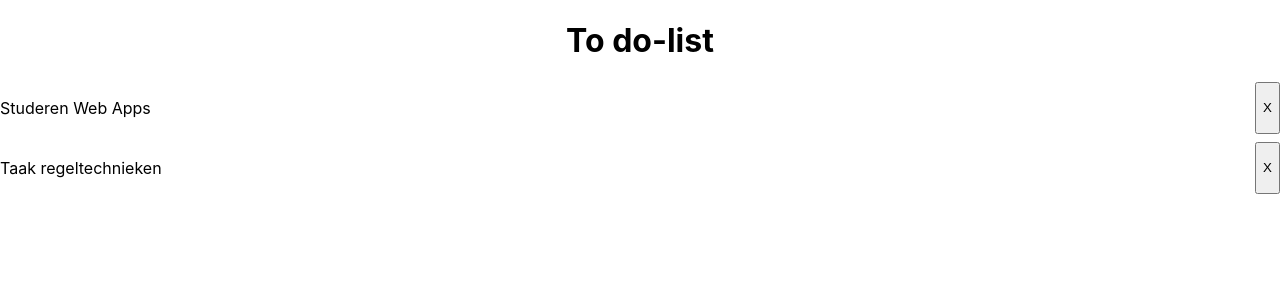
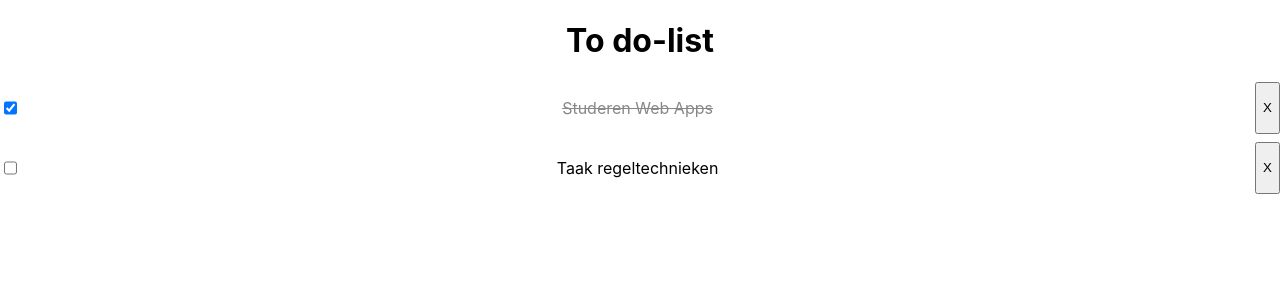
Before and after one commit to Vives-WebApps-AJ2024-Classroom/to_do_list, a React (Create React App) app: page / in a window 1280 px wide. Shown: the top 300 px of the page. Built offline with nearby package versions, Linux system fonts and the light colour scheme.

Commit message:
Add completed checkbox

```diff
--- a/src/App.scss
+++ b/src/App.scss
@@ -4,8 +4,13 @@
   text-align: center;
 }
 
-.todo-list div{
+.todo-list .task{
     display: flex;
     justify-content: space-between;
     margin-bottom: 8px;
+
+    &.completed p {
+      text-decoration: line-through;
+      color: #888;
+    }
 }
--- a/src/TodoList.tsx
+++ b/src/TodoList.tsx
@@ -18,11 +18,23 @@ function TodoList() {
         setTasks(tasks.filter((filterTask) => filterTask.id !== id))
     }
 
+    function checkboxChangedStatus(id: number) {
+        setTasks(tasks.map(mappedTask => {
+            if(mappedTask.id === id) {
+                return {...mappedTask, completed: !mappedTask.completed};
+            } else {
+                return mappedTask;
+            }
+        }));
+    }
+
     return (
         <div className="todo-list">
             <h1>To do-list</h1>
                 {tasks.map(task => (
-                    <div className="task" key={task.id}>
+                        <div className={`task ${task.completed ? 'completed' : ''}`} key={task.id}>
+                            <input type="checkbox" checked={task.completed}
+                                   onChange={() => checkboxChangedStatus(task.id)}/>
                             <p>{task.text}</p>
                             <button onClick={() => deleteTask(task.id)}>X</button>
                         </div>
```
Lines whose indentation alone changed are shown as unchanged.
